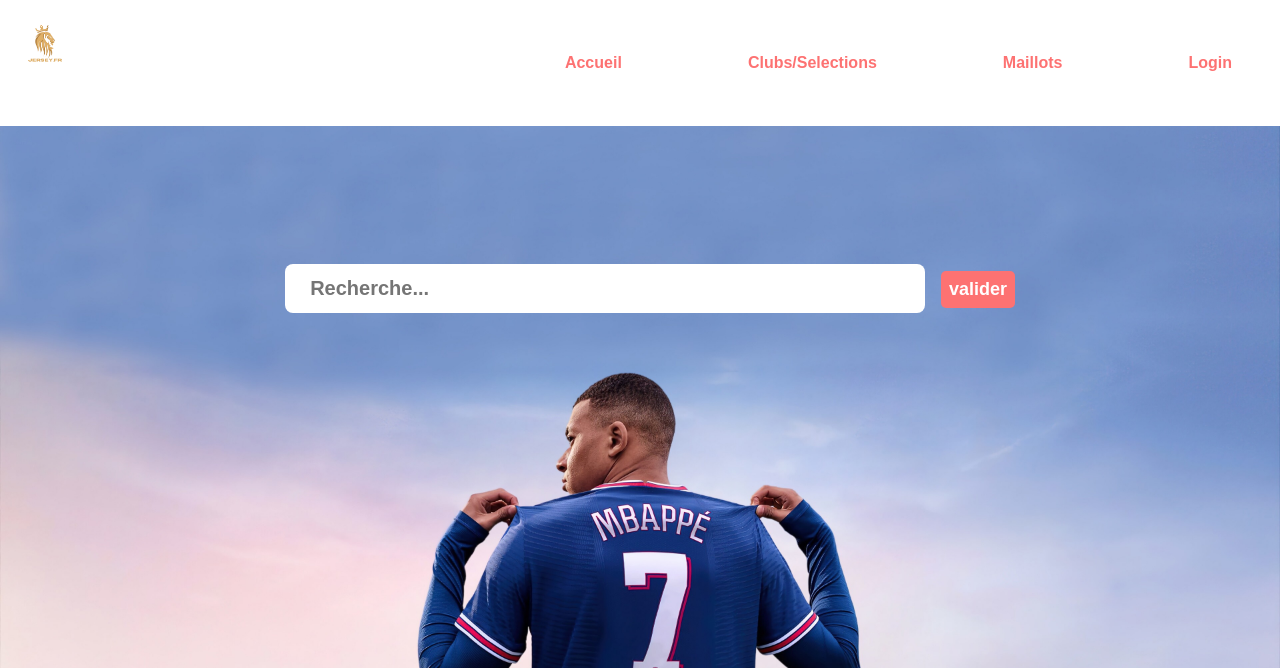
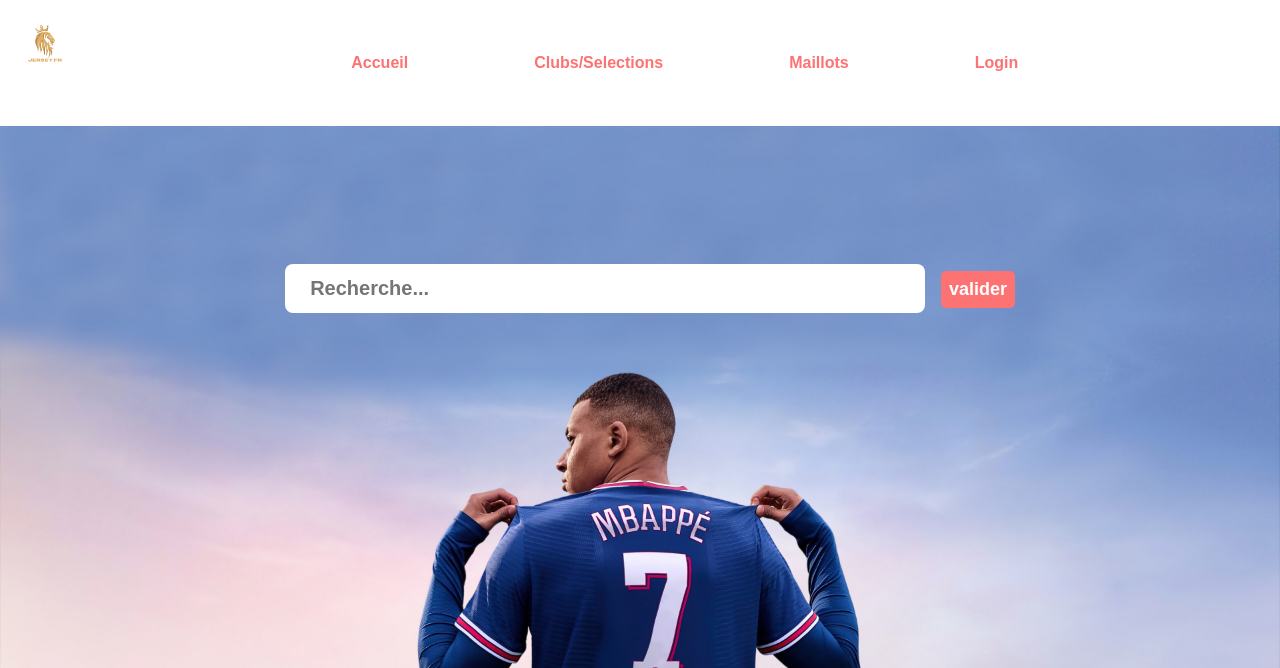
Before and after one commit to younss95/jerseyfr, a PHP site: page /main.php in a window 1280 px wide. Shown: the top 668 px of the page. Run offline with PHP 8.4, Linux system fonts and the light colour scheme.

Commit message:
deuxieme commit

```diff
--- a/partiels/navbar.php
+++ b/partiels/navbar.php
@@ -15,14 +15,12 @@
  <section class="navbar text-center">
     <div class="container">
             <img src="images/jerseytrans.png" alt="logo" class="logo img-responsive">
-        <div class="menu text-right">
         <ul>
             <li><a href="main.php">Accueil</a></li>
             <li><a href="selections.php">Clubs/Selections</a></li>
             <li><a href="maillots.php">Maillots</a></li>
             <li><a href="login.php">Login</a></li>
         </ul>
-        </div>
         <div class="clearfix"></div>
     </div>
  </section>
--- a/selections.php
+++ b/selections.php
@@ -54,7 +54,7 @@
 <!--  search section starts here-->
 <section class="search2bis text-center">
     <div class="container">
-        <h1>Rejoignez nous sur nos réseaux sociaux !</h1><br><br>
+        <h1>Rejoignez nous sur nos réseaux sociaux ! </h1><br><br>
     </div>
 </section>
 
--- a/style.css
+++ b/style.css
@@ -55,32 +55,36 @@
 }
 
 
-.menu{
+.navbar{
+    padding: 0;
+    margin-bottom: 0;
     line-height: 100px;
+
 }
 
 
-.menu ul{
+.navbar ul{
     list-style-type: none;
     overflow: hidden;
 
 }
 
 
-.menu ul li{
+.navbar ul li{
     display: inline;
     padding: 5%;
 
 
 }
 
-.menu ul li:hover{
+.navbar ul li:hover{
     border-radius: 3px; /* Arrondit les coins du carré */
     background-color: #f3f3f3;
+    height: 20%;
 
 }
 
-.menu ul li a{
+.navbar ul li a{
     text-decoration: none;
     color: #FD7272;
     position: relative;
@@ -88,16 +92,12 @@
 
 }
 
-.menu ul li a:hover{
+.navbar ul li a:hover{
     color: #FC427B;
 
 }
 
-.navbar{
-    padding: 0;
-    margin-bottom: 0;
 
-}
 
 
 
```
